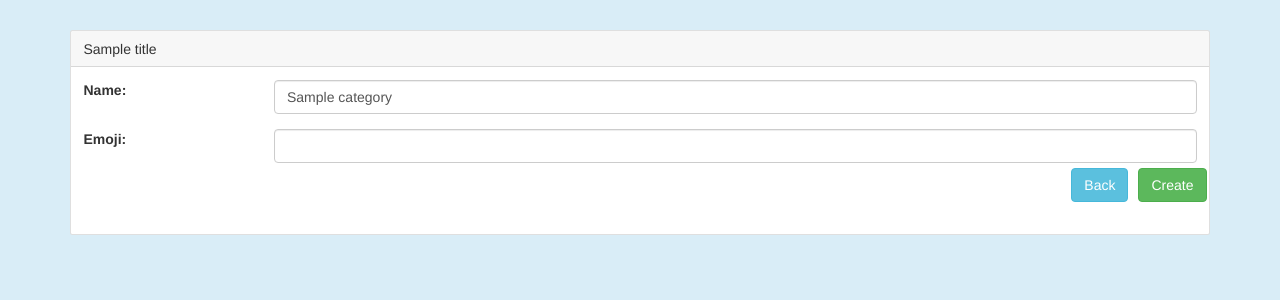
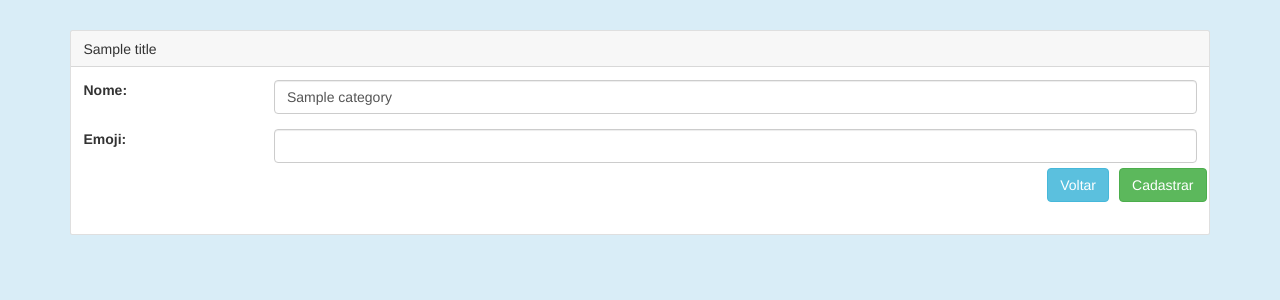
Before and after one commit to Os-Cupinxa/Telegram-Shop-Bot, a Django app: template web/app/frontend/templates/main/categories/add.html in a window 1280 px wide. Shown: the top 300 px of the page. Run offline with Django 5.2, Linux system fonts and the light colour scheme; tables that the repository leaves empty hold one stand-in row (values such as "Sample post"); the template is opened without the code that fills it: values that come from a table or form of the project are taken from there, most other values are stand-ins (such as "Sample title", 1, 10 or a date in 2020); some libraries are stand-ins or nearby versions.

Commit message:
feat: categories translate

```diff
--- a/web/app/frontend/templates/main/categories/add.html
+++ b/web/app/frontend/templates/main/categories/add.html
@@ -8,7 +8,7 @@
   {% csrf_token %}
 
   <div class="form-group row">
-    <label class="col-sm-2">Name:</label>
+    <label class="col-sm-2">Nome:</label>
     <div class="col-sm-10">
       <input class="form-control" name="name" value="{{ category.name|default_if_none:'' }}">
       {% if nameError %}
@@ -26,10 +26,10 @@
       {% endif %}
     </div>
 
-    <button class="btn btn-success" type="submit">Create</button>
+    <button class="btn btn-success" type="submit">Cadastrar</button>
 </form>
 
 <form method="get" action="{% url 'categories_list' %}">
-  <button class="btn btn-info" type="submit">Back</button>
+  <button class="btn btn-info" type="submit">Voltar</button>
 </form>
 {% endblock %}
--- a/web/app/frontend/templates/main/categories/all.html
+++ b/web/app/frontend/templates/main/categories/all.html
@@ -12,8 +12,8 @@
   <thead>
     <tr>
       <th>Id</th>
-      <th>Name</th>
-      <th>Action</th>
+      <th>Nome</th>
+      <th>Ação</th>
     </tr>
   </thead>
   <tbody>
--- a/web/app/frontend/templates/main/clients/edit.html
+++ b/web/app/frontend/templates/main/clients/edit.html
@@ -74,8 +74,8 @@
     <label class="col-sm-2">Ativo:</label>
     <div class="col-sm-10">
       <select class="form-control" name="is_active">
-        <option value="1" {% if client.is_active %}selected{% endif %}>Yes</option>
-        <option value="0" {% if not client.is_active %}selected{% endif %}>No</option>
+        <option value="1" {% if client.is_active %}selected{% endif %}>Sim</option>
+        <option value="0" {% if not client.is_active %}selected{% endif %}>Não</option>
       </select>
     </div>
   </div>
```
Also changed, not shown: web/app/frontend/templates/main/categories/edit.html (+4 -4 lines).
